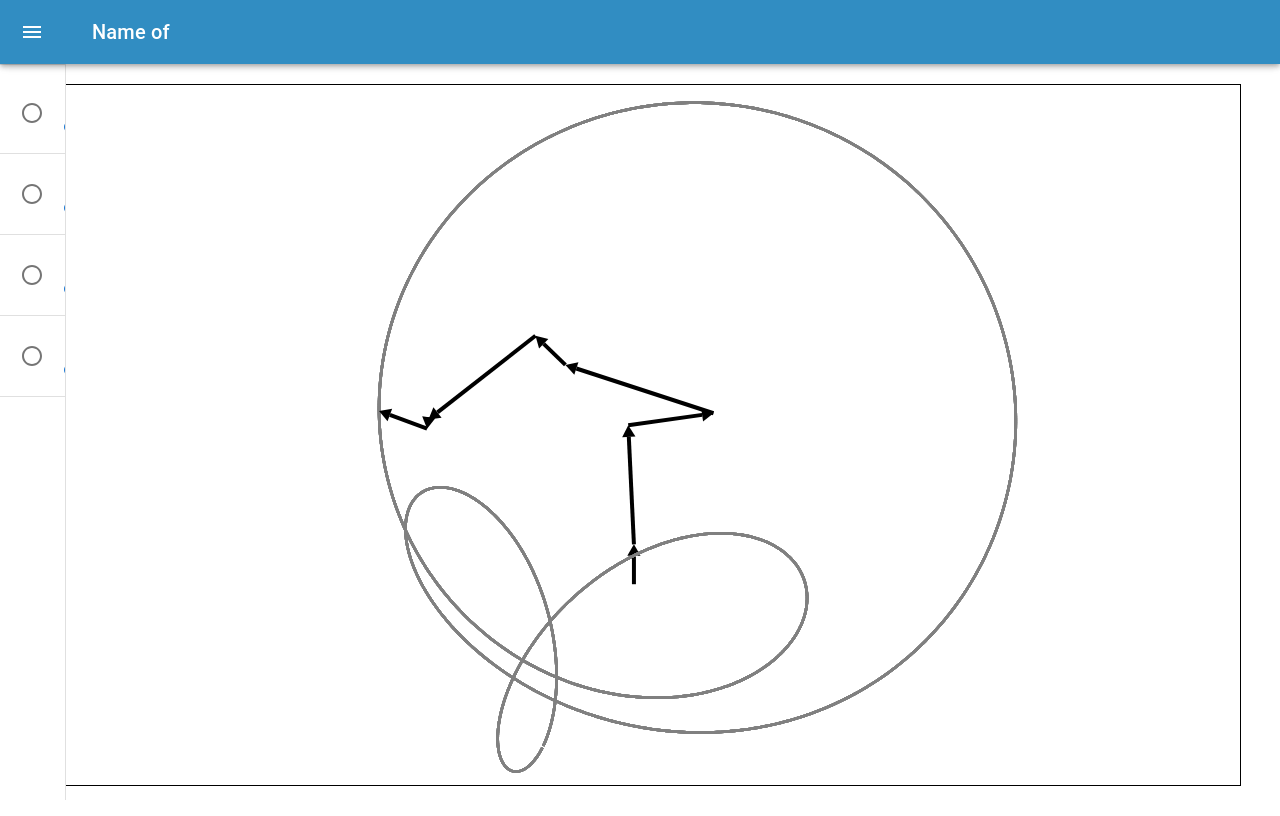
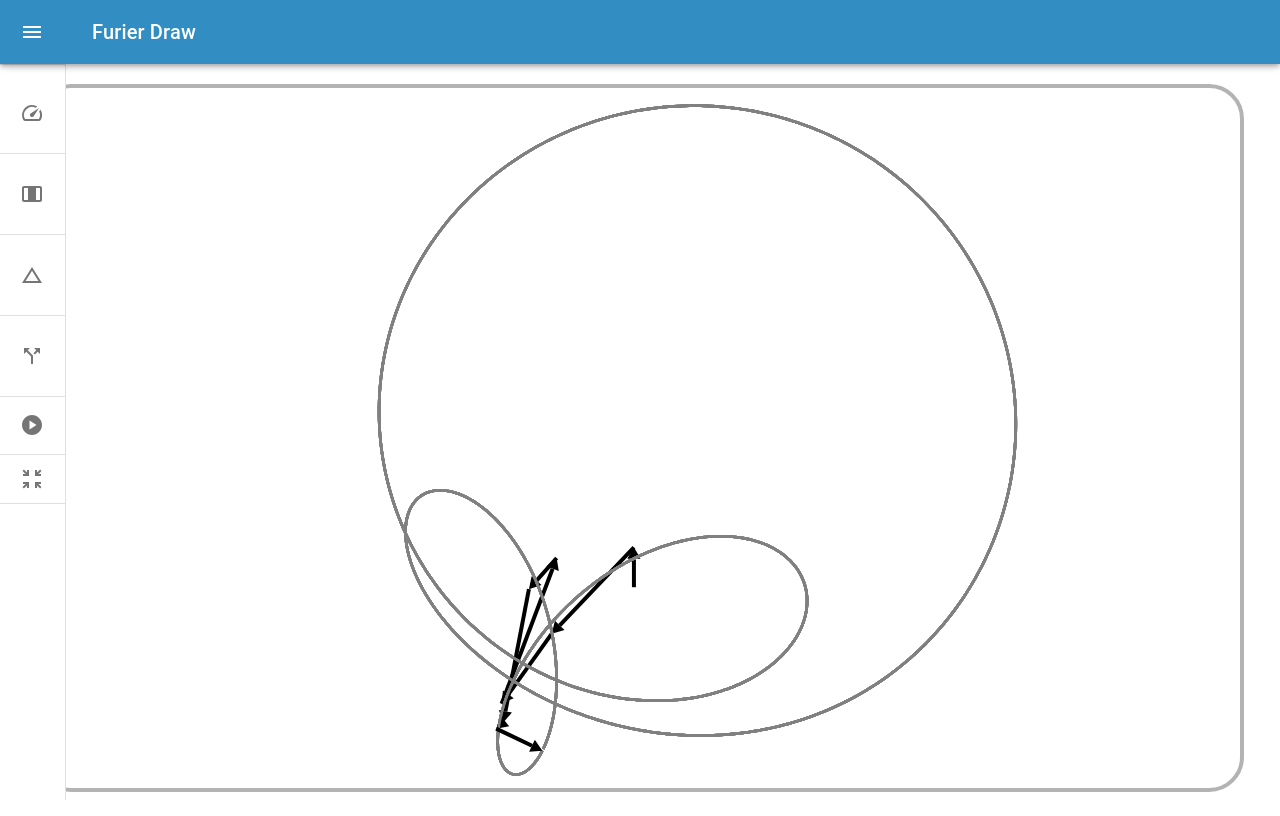
Before and after one commit to GAGvozdik/ReactFurierDraw, a React (Create React App) app in the folder gisexample/: page / in a window 1280 px wide. Built offline with nearby package versions, Linux system fonts and the light colour scheme.

Commit message:
try to add return default zoom? but it doent work add icons and start stop buttons

```diff
--- a/gisexample/src/App.tsx
+++ b/gisexample/src/App.tsx
@@ -11,6 +11,16 @@ import SvgCanvas from './components/SvgCanvas';
 import HidingMenu from './components/HidingMenu';
 import HideMenuItem from './components/HideMenuItem';
 import data from './data/data.json'; // Импортируйте ваш JSON файл
+import Button from '@mui/material/Button';
+import ButtonGroup from '@mui/material/ButtonGroup';
+import Box from '@mui/material/Box';
+import CircleOutlinedIcon from '@mui/icons-material/CircleOutlined'
+import SpeedIcon from '@mui/icons-material/Speed';
+import WidthNormalIcon from '@mui/icons-material/WidthNormal';
+import ChangeHistoryIcon from '@mui/icons-material/ChangeHistory';
+import CallSplitIcon from '@mui/icons-material/CallSplit';
+import PlayCircleIcon from '@mui/icons-material/PlayCircle';
+import ZoomInMapIcon from '@mui/icons-material/ZoomInMap';
 
 
 function App() {
@@ -44,11 +54,26 @@ function App() {
     };
 
 
-    let points: number[][] = [];
-    let startArrowNumb: number = arrowNumb;
-    if (arrowNumb > data[0].length - 1){
+    const [isPlaying, setIsPlaying] = useState(false);
+
+    const handlePlay = () => {
+      setIsPlaying(true);
+    };
+
+    const handlePause = () => {
+      setIsPlaying(false);
+    };
+
+
+    const handleReturnZoom = () => {}
+
+    let points = [];
+    let startArrowNumb = arrowNumb;
+
+    if (arrowNumb > data[0].length - 1) {
         startArrowNumb = data[0].length - 1;
     }
+
     points = data.map(innerArray => innerArray[startArrowNumb]);
 
     // Находим минимальные и максимальные значения x и y
@@ -76,20 +101,55 @@ function App() {
                     hideMenuChildren={
                         <HidingMenu open={true}>
                             <>
-                              <HideMenuItem open={true} menuItemText = {'Rotating speed'}>
+                                <HideMenuItem
+                                    open={true}
+                                    menuItemText = {'Rotating speed'}
+                                    menuIcon={<><SpeedIcon /></>}
+                                >
                                     <CustomSlider onChange={updateSpeed} />
                                 </HideMenuItem>
 
-                              <HideMenuItem open={true} menuItemText = {'Arrow line width'}>
+                                <HideMenuItem
+                                    menuItemText = {'Arrow line width'}
+                                    open={true}
+                                    menuIcon={<><WidthNormalIcon /></>}
+                                >
                                     <CustomSlider onChange={updateLineWidth} />
                                 </HideMenuItem>
 
-                              <HideMenuItem open={true} menuItemText = {'Arrow triangle width'}>
+                                <HideMenuItem
+                                    menuItemText = {'Arrow triangle width'}
+                                    open={true}
+                                    menuIcon={<><ChangeHistoryIcon /></>}
+                                >
                                     <CustomSlider onChange={updatArrowEndWidth} />
                                 </HideMenuItem>
 
-                              <HideMenuItem open={true} menuItemText = {'Arrow number'}>
+                                <HideMenuItem
+                                    menuItemText = {'Arrow number'}
+                                    open={true}
+                                    menuIcon={<><CallSplitIcon /></>}
+                                >
                                     <CustomSlider onChange={updatArrowNumb} />
+                                </HideMenuItem>
+
+                                <HideMenuItem
+                                    menuItemText = {''}
+                                    open={true}
+                                    menuIcon={<><PlayCircleIcon /></>}
+                                >
+                                    <ButtonGroup variant="outlined" aria-label="Basic button group">
+                                        <Button onClick={handlePlay}>Play</Button>
+                                        <Button onClick={handlePause}>Pause</Button>
+                                    </ButtonGroup>
+                                </HideMenuItem>
+
+                                <HideMenuItem
+                                    menuItemText = {'Return start zoom'}
+                                    open={true}
+                                    menuIcon={<><ZoomInMapIcon onClick={handleReturnZoom}/></>}
+                                >
+                                    <></>
                                 </HideMenuItem>
 
                             </>
@@ -99,6 +159,7 @@ function App() {
 
                     <SvgCanvas viewBox={viewBox}>
                         <Graph
+                            isPlaying={isPlaying}
                             arrowEndWidth={arrowEndWidthValue} // Установите ширину наконечника на 15
                             lineWidth={lineWidthValue}      // Установите ширину линии на 5
                             updateSpeed={speedValue}  // Установите скорость обновления на 500 мс
--- a/gisexample/src/components/CustomAppBar.tsx
+++ b/gisexample/src/components/CustomAppBar.tsx
@@ -152,7 +152,7 @@ const CustomAppBar: React.FC<AppBarProps> = ({ children, hideMenuChildren }) =>
                         </IconButton>
 
                         <Typography variant="h6" noWrap component="div">
-                            Name of
+                            Furier Draw
                         </Typography>
 
                     </Toolbar>
--- a/gisexample/src/components/HideMenuItem.tsx
+++ b/gisexample/src/components/HideMenuItem.tsx
@@ -3,16 +3,17 @@ import ListItemButton from '@mui/material/ListItemButton';
 import ListItemIcon from '@mui/material/ListItemIcon';
 import ListItemText from '@mui/material/ListItemText';
 import React, { useRef, useEffect, useState } from 'react';
-import CircleOutlinedIcon from '@mui/icons-material/CircleOutlined'
+
 import Divider from '@mui/material/Divider';
 
 interface HideMenuItemProps {
     children: React.ReactNode;
     open: boolean;
     menuItemText: string;
+    menuIcon?: React.ReactNode;
 }
 
-const HideMenuItem: React.FC<HideMenuItemProps> = ({ children, open, menuItemText }) => {
+const HideMenuItem: React.FC<HideMenuItemProps> = ({ children, open, menuItemText, menuIcon }) => {
 
     const [pr, setPr] = useState('WGS84'); // Изначальное значение pr
 
@@ -40,19 +41,19 @@ const HideMenuItem: React.FC<HideMenuItemProps> = ({ children, open, menuItemTex
                         justifyContent: 'center',
                     }}
                 >
-                    <CircleOutlinedIcon />
+                    {
+                        open ? <>{menuIcon && menuIcon}</>  : <></>
+                    }
                 </ListItemIcon>
 
                 <div>
-                <ListItemText primary={menuItemText} sx={{ opacity: open ? 1 : 0 }} />
-                {
-                    open ? children : <></>
-                }
 
+                    <ListItemText primary={menuItemText} sx={{ opacity: open ? 1 : 0 }} />
+                    {
+                        open ? children : <></>
+                    }
 
                 </div>
-
-
 
             </ListItemButton>
 
--- a/gisexample/src/components/Slider.tsx
+++ b/gisexample/src/components/Slider.tsx
@@ -21,7 +21,10 @@ const CustomSlider: React.FC<CustomSliderProps> = ({ onChange }) => {
         aria-label="Small"
         valueLabelDisplay="auto"
         onChange={handleChange} // Установка обработчика изменения
+        min={0}
+        max={50}
       />
+
     </Box>
   );
 }
--- a/gisexample/src/components/SvgCanvas.tsx
+++ b/gisexample/src/components/SvgCanvas.tsx
@@ -15,11 +15,16 @@ const SvgCanvas: React.FC<AppBarProps> = ({ children, viewBox }) => {
   const [isDragging, setIsDragging] = useState(false);
   const [dragStart, setDragStart] = useState({ x: 0, y: 0 });
 
+  // Храним начальное значение viewBox
+  const [initialViewBox, setInitialViewBox] = useState<string | null>(null);
+
   useEffect(() => {
     // Извлечение значений из переданного viewBox
     const [minX, minY, width, height] = viewBox.split(' ').map(Number);
-    console.log([minX, minY, width, height]);
-    console.log(viewBox);
+
+    // Устанавливаем начальное значение viewBox
+    setInitialViewBox(viewBox);
+
     // Устанавливаем позицию и масштаб
     setViewboxPosition({ x: minX - width / 2, y: minY });
     setViewboxScale(Math.max(width / canvasWidth, height / canvasHeight));
@@ -31,7 +36,7 @@ const SvgCanvas: React.FC<AppBarProps> = ({ children, viewBox }) => {
 
     const handleWheel = (e: WheelEvent) => {
       e.preventDefault();
-      const scale = (e.deltaY < 0) ? 0.95 : 1.1;
+      const scale = (e.deltaY < 0) ? 0.9 : 1.1;
       const newScale = viewboxScale * scale;
 
       if (newScale < 8.0 && newScale > 1 / 256) {
@@ -93,22 +98,33 @@ const SvgCanvas: React.FC<AppBarProps> = ({ children, viewBox }) => {
     };
   }, [viewboxPosition, viewboxScale, isDragging, dragStart]);
 
-
-
   let calculatedViewBox: string = `${viewboxPosition.x} ${viewboxPosition.y} ${canvasWidth * viewboxScale} ${canvasHeight * viewboxScale}`;
 
+  const handleReturnZoom = () => {
+    if (initialViewBox) {
+      const [minX, minY, width, height] = initialViewBox.split(' ').map(Number);
+      setViewboxPosition({ x: minX - width / 2, y: minY });
+      setViewboxScale(Math.max(width / canvasWidth, height / canvasHeight));
+    }
+  };
 
   return (
-    <div style={{ margin: `20px` }}>
     <svg
       ref={svgRef}
       viewBox={calculatedViewBox}
-        style={{ width: `${canvasWidth}px`, height: `${canvasHeight}px`, border: '1px solid black', cursor: 'pointer' }}
+      style={{
+        width: `${canvasWidth}px`,
+        height: `${canvasHeight}px`,
+        border: '4px solid #B3B3B3',
+        borderRadius: '35px',
+        cursor: 'pointer',
+        margin: '20px'
+      }}
     >
       {children}
     </svg>
-    </div>
   );
 };
 
+
 export default SvgCanvas;
```
Also changed, not shown: gisexample/src/components/Graph.tsx (+31 -7 lines). Lines whose indentation alone changed are shown as unchanged.
